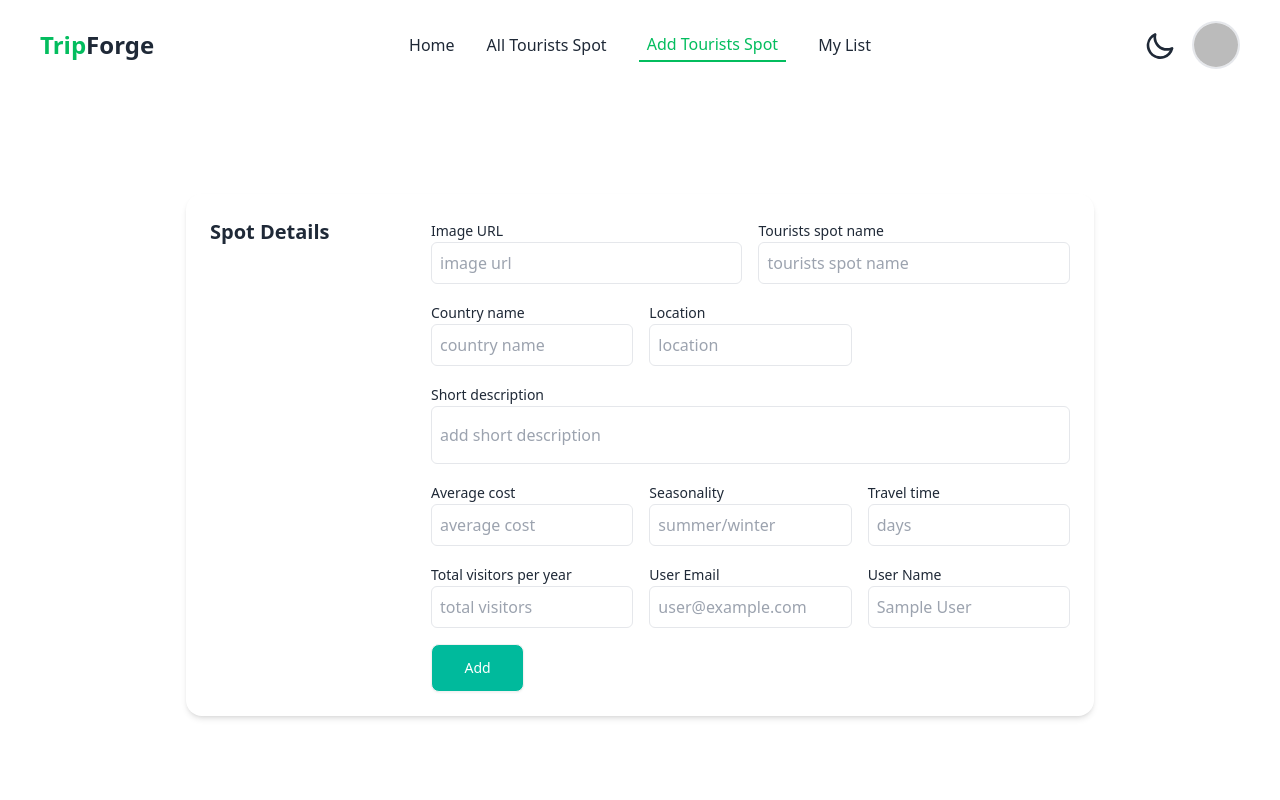
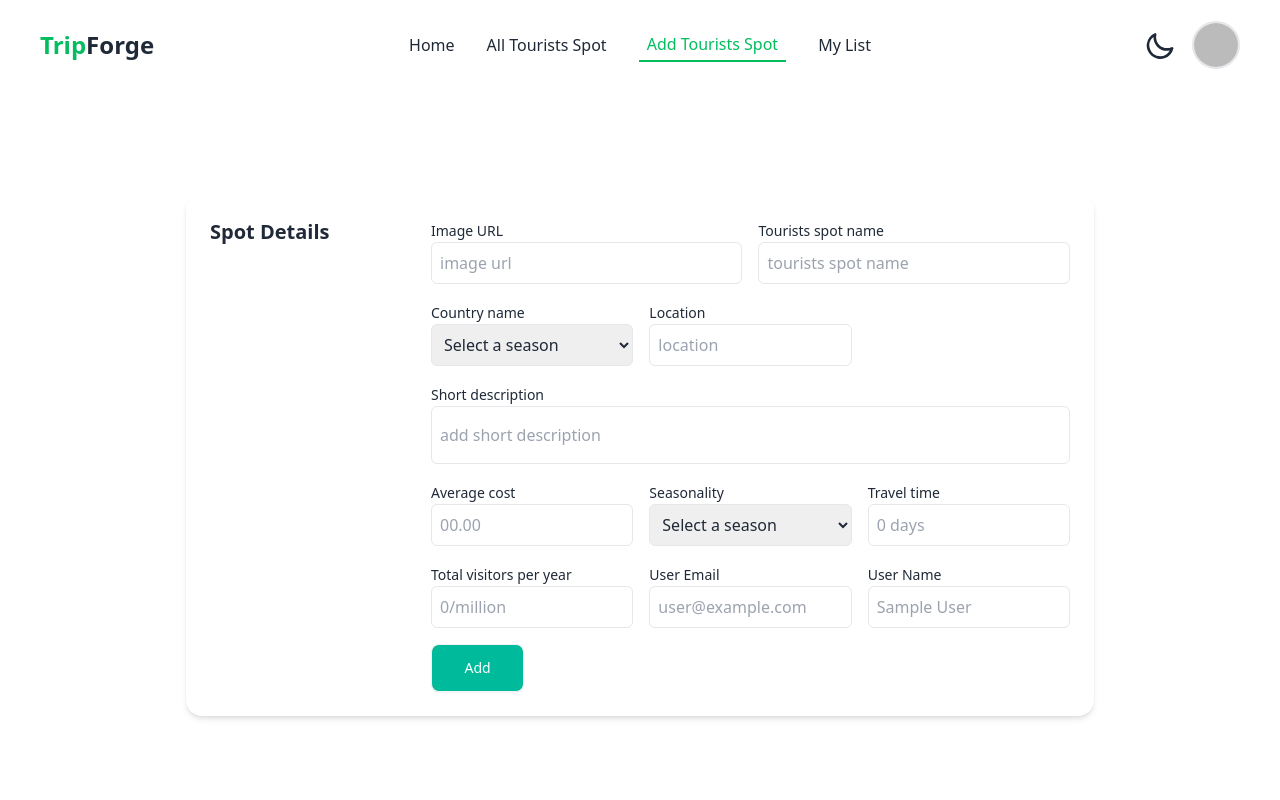
Before and after one commit to muinuddin-sm12/TripForge-client, a React (Vite) app: page /add-tourists-spot in a window 1280 px wide. Shown: the top 800 px of the page. Built offline with nearby package versions, Linux system fonts and the light colour scheme; no server answers; sample sign-in values are in the browser's storage.

Commit message:
Add Tourists Spots section Option tag implemented

```diff
--- a/src/pages/AddTourist.jsx
+++ b/src/pages/AddTourist.jsx
@@ -8,8 +8,8 @@ const AddTourist = () => {
   const [readOnly] = useState(true);
   const successNotify = () => toast.success("Successfully Added!");
 
-  const handleForm = event => {
-    event.preventDefault()
+  const handleForm = (event) => {
+    event.preventDefault();
     const form = event.target;
     const img_url = form.img_url.value;
     const spotName = form.spotName.value;
@@ -20,31 +20,43 @@ const AddTourist = () => {
     const season = form.season.value;
     const travelTime = form.travelTime.value;
     const totalVisitors = form.totalVisitors.value;
-    const email = user?.email ;
+    const email = user?.email;
     const userName = user?.displayName;
-    const spotInfo = {img_url, spotName, countryName, location, description, cost, season, travelTime, totalVisitors, email, userName}
-    // console.log(spotInfo)
+    const spotInfo = {
+      img_url,
+      spotName,
+      countryName,
+      location,
+      description,
+      cost,
+      season,
+      travelTime,
+      totalVisitors,
+      email,
+      userName,
+    };
+    console.log(spotInfo)
 
-    fetch('https://b9a10-server-side-muinuddin-sm12.vercel.app/spot-info', {
+    fetch("https://b9a10-server-side-muinuddin-sm12.vercel.app/spot-info", {
       method: "POST",
       headers: {
-        'content-type' : 'application/json'
+        "content-type": "application/json",
       },
-      body: JSON.stringify(spotInfo)
+      body: JSON.stringify(spotInfo),
     })
-    .then(res => res.json())
-    .then(() => {
-      // console.log(data)
-      form.reset();
-      successNotify()
-
-    })
-  }
+      .then((res) => res.json())
+      .then(() => {
+        // console.log(data)
+        form.reset();
+        successNotify();
+      });
+  };
 
   return (
     <div className="max-w-[1036px] mx-auto px-4 md:px-10 my-20">
       <section className="p-6 my-14 ">
-        <form onSubmit={handleForm}
+        <form
+          onSubmit={handleForm}
           noValidate=""
           action=""
           className="container flex flex-col mx-auto space-y-12"
@@ -76,13 +88,19 @@ const AddTourist = () => {
               </div>
               <div className="col-span-full sm:col-span-2">
                 <label className="text-sm">Country name</label>
-                <input
-                  type="text"
+                <select
                   name="countryName"
-                  placeholder="country name"
-                  className="w-full py-2 pl-2 outline-none border rounded-md "
+                  className="w-full py-2 pl-2 outline-none border rounded-md"
                   required
-                />
+                >
+                  <option value="">Select a season</option>
+                  <option value="United States of America">United States of America</option>
+                  <option value="Canada">Canada</option>
+                  <option value="Brazil">Brazil</option>
+                  <option value="Argentina">Argentina</option>
+                  <option value="Mexico">Mexico</option>
+                  <option value="Peru">Peru</option>
+                </select>
               </div>
               <div className="col-span-full sm:col-span-2">
                 <label className="text-sm">Location</label>
@@ -109,27 +127,30 @@ const AddTourist = () => {
                 <input
                   type="text"
                   name="cost"
-                  placeholder="average cost"
+                  placeholder="00.00"
                   className="w-full py-2 pl-2 outline-none border rounded-md "
                   required
                 />
               </div>
               <div className="col-span-full sm:col-span-2">
                 <label className="text-sm">Seasonality</label>
-                <input
-                  type="text"
+                <select
                   name="season"
-                  placeholder="summer/winter"
-                  className="w-full py-2 pl-2 outline-none border rounded-md "
+                  className="w-full py-2 pl-2 outline-none border rounded-md"
                   required
-                />
+                >
+                  <option value="">Select a season</option>
+                  <option value="Summer">Summer</option>
+                  <option value="Winter">Winter</option>
+                  <option value="Both">Both</option>
+                </select>
               </div>
               <div className="col-span-full sm:col-span-2">
                 <label className="text-sm">Travel time</label>
                 <input
                   type="text"
                   name="travelTime"
-                  placeholder="days"
+                  placeholder="0 days"
                   className="w-full py-2 pl-2 outline-none border rounded-md "
                   required
                 />
@@ -138,7 +159,7 @@ const AddTourist = () => {
                 <label className="text-sm">Total visitors per year</label>
                 <input
                   type="text"
-                  placeholder="total visitors"
+                  placeholder="0/million"
                   name="totalVisitors"
                   className="w-full py-2 pl-2 outline-none border rounded-md "
                   required
@@ -166,7 +187,11 @@ const AddTourist = () => {
                   readOnly
                 />
               </div>
-              <input className="btn col-span-2 lg:col-span-1 bg-[#00BA9C] text-white font-medium" type="submit" value="Add" />
+              <input
+                className="btn col-span-2 lg:col-span-1 bg-[#00BA9C] text-white font-medium"
+                type="submit"
+                value="Add"
+              />
             </div>
           </fieldset>
         </form>
```
